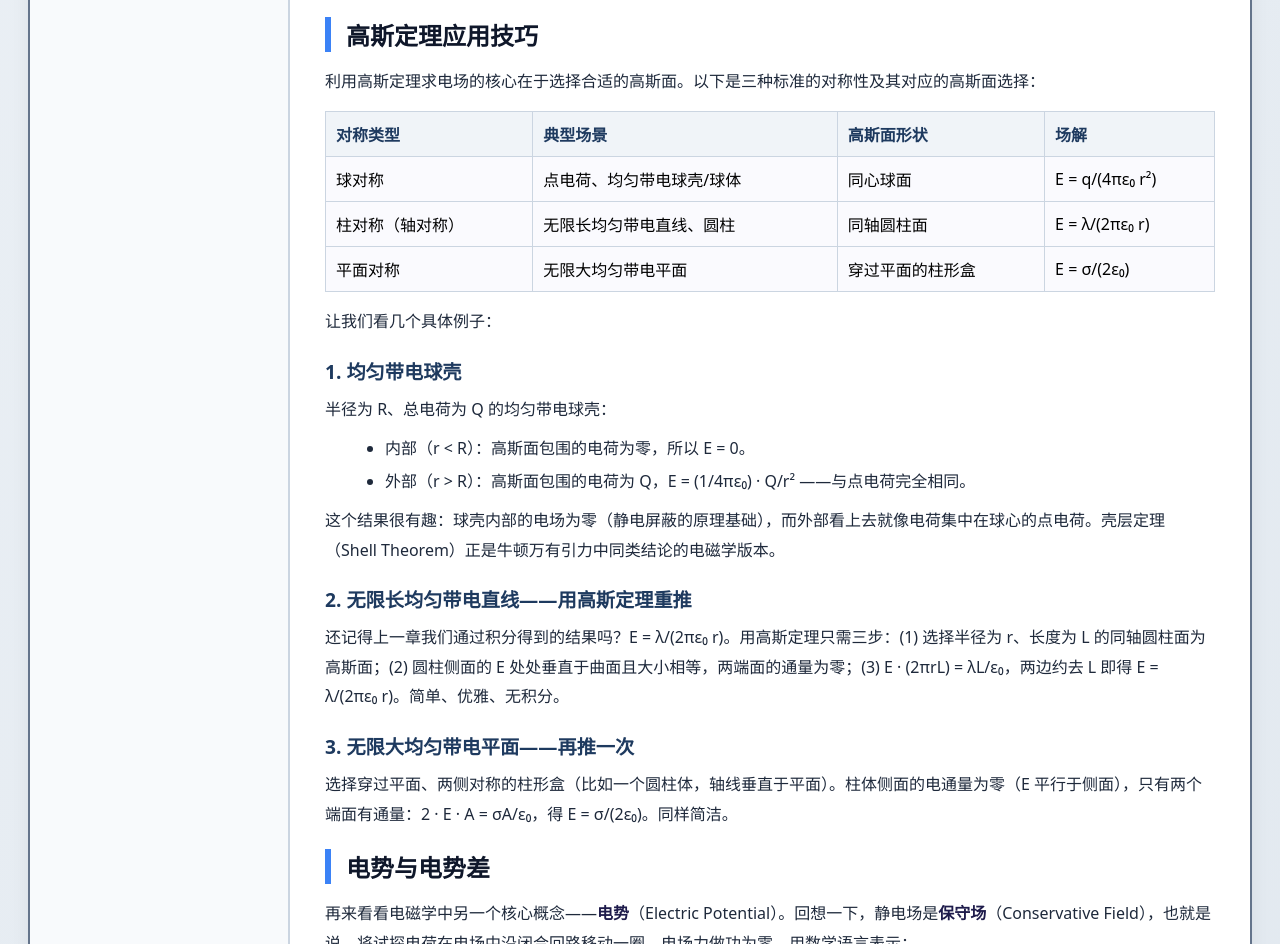
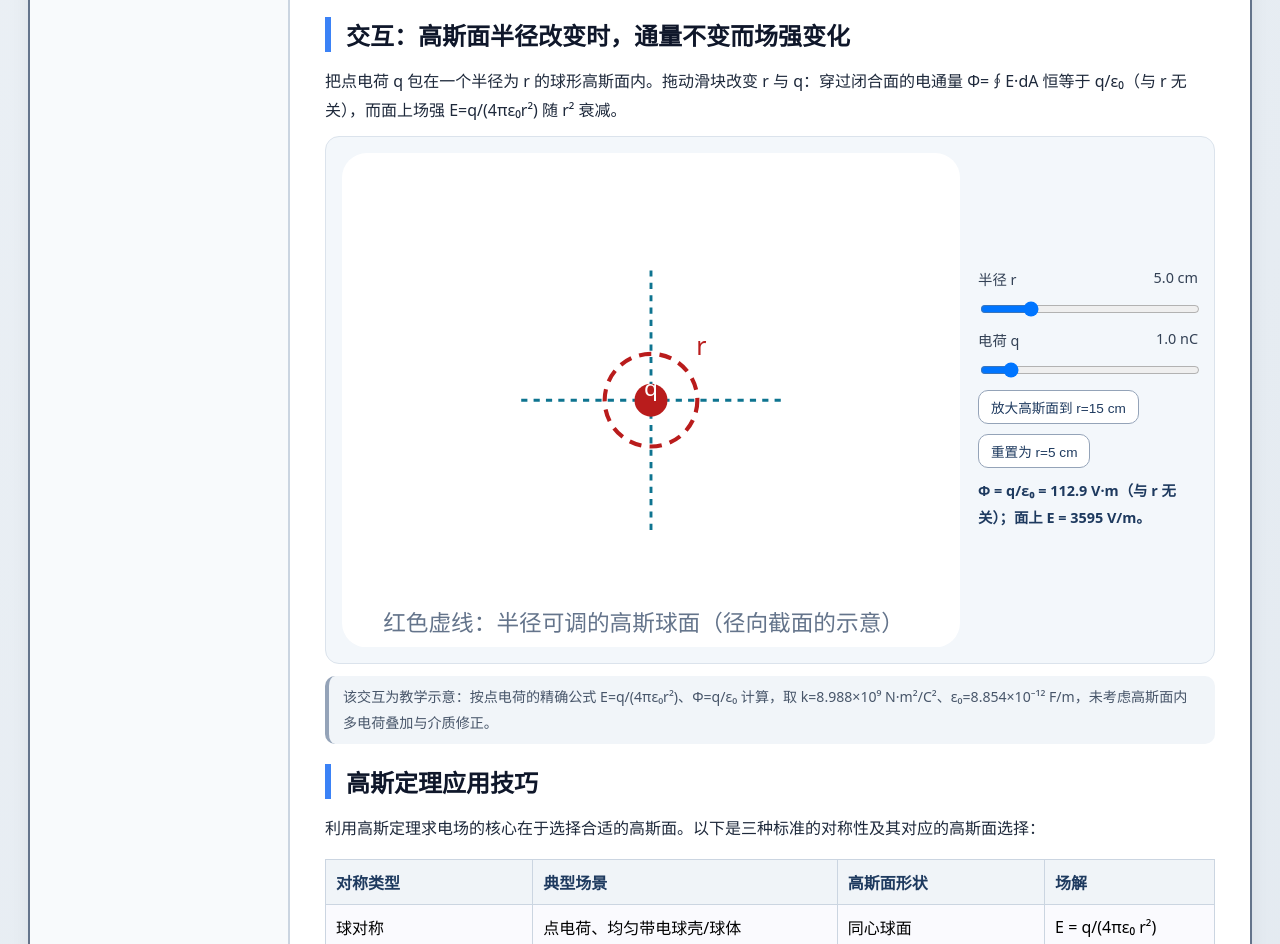
Before and after one commit to 1998x-stack/electromagnetism-tutorial, a plain HTML site: page 03.html in a window 1280 px wide. Shown: the part 2363-3307 px from the top of the page. Drawn offline with Linux system fonts and the light colour scheme.

Commit message:
feat(electromagnetism-tutorial): add interactive Gaussian-surface flux explorer to ch03

```diff
--- a/03.html
+++ b/03.html
@@ -10,6 +10,15 @@
         table { max-width: 100%; }
         math[display="block"] { max-width: 100%; overflow-x: auto; }
         figure svg { max-width: 100%; height: auto; }
+        .iw { display: grid; grid-template-columns: 1fr 220px; gap: 18px; align-items: center; background: #f3f7fb; border: 1px solid #dbe3ec; border-radius: 14px; padding: 16px; }
+        .iw svg { width: 100%; height: auto; }
+        .iw-controls { display: flex; flex-direction: column; gap: 10px; font-size: 0.9rem; color: #334155; }
+        .iw-controls label { display: flex; justify-content: space-between; gap: 8px; }
+        .iw-controls input[type="range"] { width: 100%; }
+        .iw-controls button { align-self: flex-start; cursor: pointer; border: 1px solid #94a3b8; background: #fff; color: #1e3a5f; padding: 6px 12px; border-radius: 10px; font-size: 0.85rem; }
+        .iw-controls button:focus-visible { outline: 2px solid #3b82f6; outline-offset: 1px; }
+        .iw-result { font-weight: 700; color: #1e3a5f; margin: 0; }
+        @media (max-width: 640px) { .iw { grid-template-columns: 1fr; } }
     </style>
 </head>
 <body>
@@ -113,6 +122,36 @@
             我能告诉你一个残酷的真相吗？高斯定理<strong>总是成立</strong>，但它并不总是<strong>有用</strong>。为什么？因为要利用 ∮E·dS = q/ε₀ 求出 E，你需要把 E 从积分号里提出来——这要求 E 在闭合曲面上的大小处处相等、方向处处垂直于曲面（或与曲面平行从而贡献为零）。换句话说，<strong>你必须选择与电荷分布对称性匹配的高斯面</strong>。<br>
             初学者最容易犯的错误是：看到任意一个电荷分布就试图用高斯定理求电场，结果选了错误形状的高斯面，积分算不出来，然后抱怨高斯定理"没用"。记住口诀：<strong>"有对称性，用高斯；没对称性，老老实实积分"</strong>。
         </div>
+
+        <section class="interactive" aria-labelledby="gauss3-title">
+            <h2 id="gauss3-title">交互：高斯面半径改变时，通量不变而场强变化</h2>
+            <p>把点电荷 q 包在一个半径为 r 的球形高斯面内。拖动滑块改变 r 与 q：穿过闭合面的电通量 Φ=∮E·dA 恒等于 q/ε₀（与 r 无关），而面上场强 E=q/(4πε₀r²) 随 r² 衰减。</p>
+            <div class="iw">
+                <svg viewBox="0 0 300 240" role="img" aria-label="高斯面探索器：球面半径与包围电荷决定通量与场强">
+                    <title>高斯面探索器</title>
+                    <rect width="300" height="240" rx="12" fill="#ffffff"/>
+                    <g stroke="#0e7490" stroke-width="1.4" stroke-dasharray="3 3">
+                        <line x1="150" y1="120" x2="150" y2="55"/><line x1="150" y1="120" x2="215" y2="120"/>
+                        <line x1="150" y1="120" x2="150" y2="185"/><line x1="150" y1="120" x2="85" y2="120"/>
+                    </g>
+                    <circle id="gauss3-sphere" cx="150" cy="120" r="22.5" fill="none" stroke="#b91c1c" stroke-width="2" stroke-dasharray="6 4"/>
+                    <circle cx="150" cy="120" r="8" fill="#b91c1c"/>
+                    <text x="150" y="118" font-size="11" fill="#ffffff" text-anchor="middle">q</text>
+                    <text id="gauss3-rlabel" x="172" y="98" font-size="12" fill="#b91c1c">r</text>
+                    <text x="20" y="232" font-size="11" fill="#64748b">红色虚线：半径可调的高斯球面（径向截面的示意）</text>
+                </svg>
+                <div class="iw-controls">
+                    <label for="gauss3-r">半径 r <output id="gauss3-r-out" for="gauss3-r">5.0 cm</output></label>
+                    <input id="gauss3-r" type="range" min="1" max="20" value="5" step="0.5">
+                    <label for="gauss3-q">电荷 q <output id="gauss3-q-out" for="gauss3-q">1.0 nC</output></label>
+                    <input id="gauss3-q" type="range" min="0.5" max="5" value="1" step="0.5">
+                    <button type="button" id="gauss3-big">放大高斯面到 r=15 cm</button>
+                    <button type="button" id="gauss3-reset">重置为 r=5 cm</button>
+                    <p class="iw-result" id="gauss3-result" aria-live="polite"></p>
+                </div>
+            </div>
+            <p class="depth-note">该交互为教学示意：按点电荷的精确公式 E=q/(4πε₀r²)、Φ=q/ε₀ 计算，取 k=8.988×10⁹ N·m²/C²、ε₀=8.854×10⁻¹² F/m，未考虑高斯面内多电荷叠加与介质修正。</p>
+        </section>
 
         <h2>高斯定理应用技巧</h2>
         <p>利用高斯定理求电场的核心在于选择合适的高斯面。以下是三种标准的对称性及其对应的高斯面选择：</p>
@@ -241,5 +280,39 @@ plt.show()
     </main>
 </div>
 </div>
+    <script>
+        (function () {
+            var k = 8.988e9, eps0 = 8.854e-12;
+            var r = document.getElementById('gauss3-r');
+            var q = document.getElementById('gauss3-q');
+            var rOut = document.getElementById('gauss3-r-out');
+            var qOut = document.getElementById('gauss3-q-out');
+            var result = document.getElementById('gauss3-result');
+            var sphere = document.getElementById('gauss3-sphere');
+            var rlabel = document.getElementById('gauss3-rlabel');
+            if (!r || !q || !result || !sphere) { return; }
+            function update() {
+                var rc = Number(r.value) || 0;
+                var charge = (Number(q.value) || 0) * 1e-9;
+                var rm = rc / 100;
+                var E = k * charge / (rm * rm);
+                var flux = charge / eps0;
+                var Rpx = rc * 4.5;
+                sphere.setAttribute('r', Rpx.toFixed(1));
+                rlabel.setAttribute('x', (150 + Rpx * 0.7 + 6).toFixed(0));
+                rlabel.setAttribute('y', (120 - Rpx * 0.7 - 6).toFixed(0));
+                rOut.textContent = rc.toFixed(1) + ' cm';
+                qOut.textContent = Number(q.value).toFixed(1) + ' nC';
+                result.textContent = 'Φ = q/ε₀ = ' + flux.toFixed(1) + ' V·m（与 r 无关）；面上 E = ' + E.toFixed(0) + ' V/m。';
+            }
+            r.addEventListener('input', update);
+            q.addEventListener('input', update);
+            var big = document.getElementById('gauss3-big');
+            if (big) { big.addEventListener('click', function () { r.value = 15; update(); }); }
+            var reset = document.getElementById('gauss3-reset');
+            if (reset) { reset.addEventListener('click', function () { r.value = 5; update(); }); }
+            update();
+        })();
+    </script>
 </body>
 </html>
```
